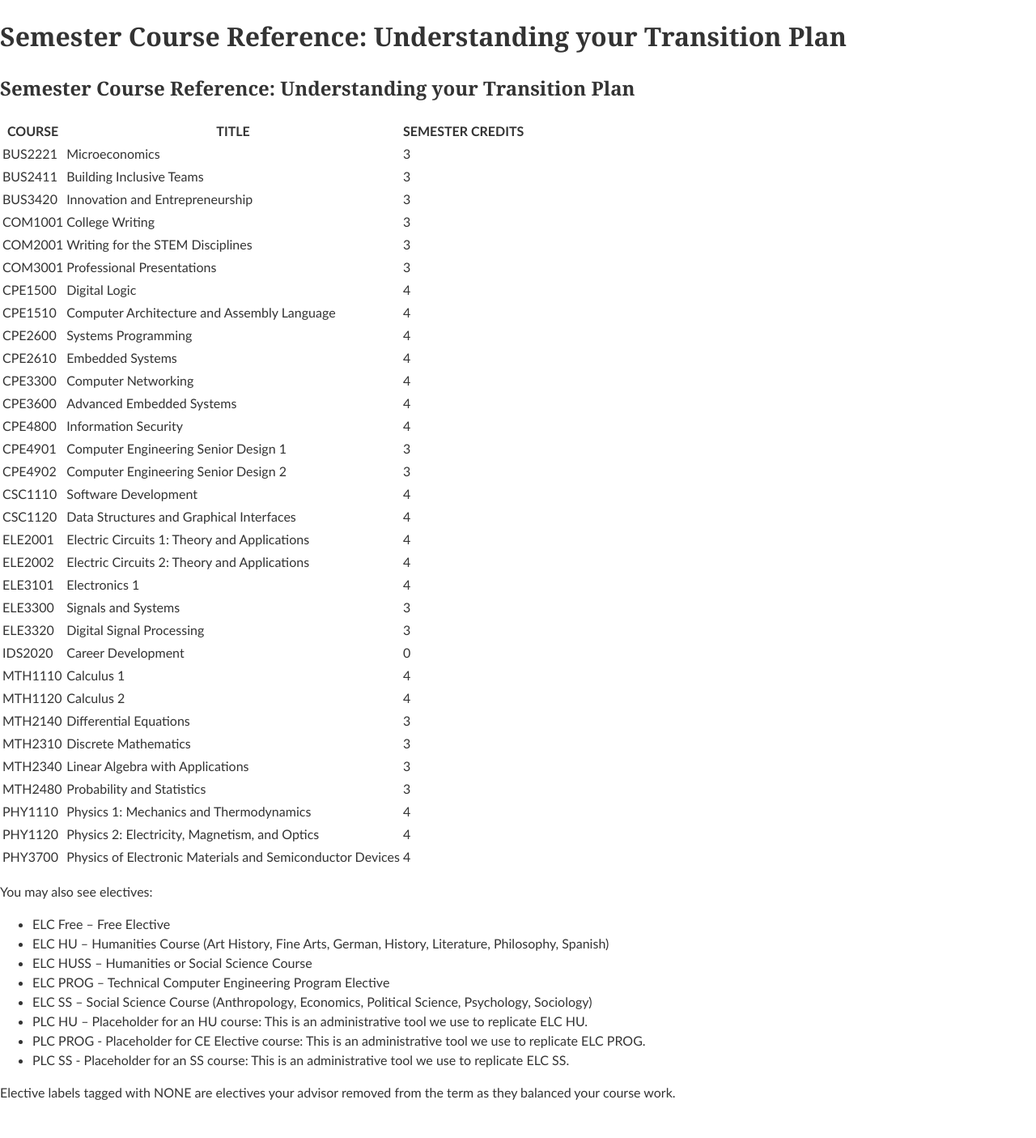
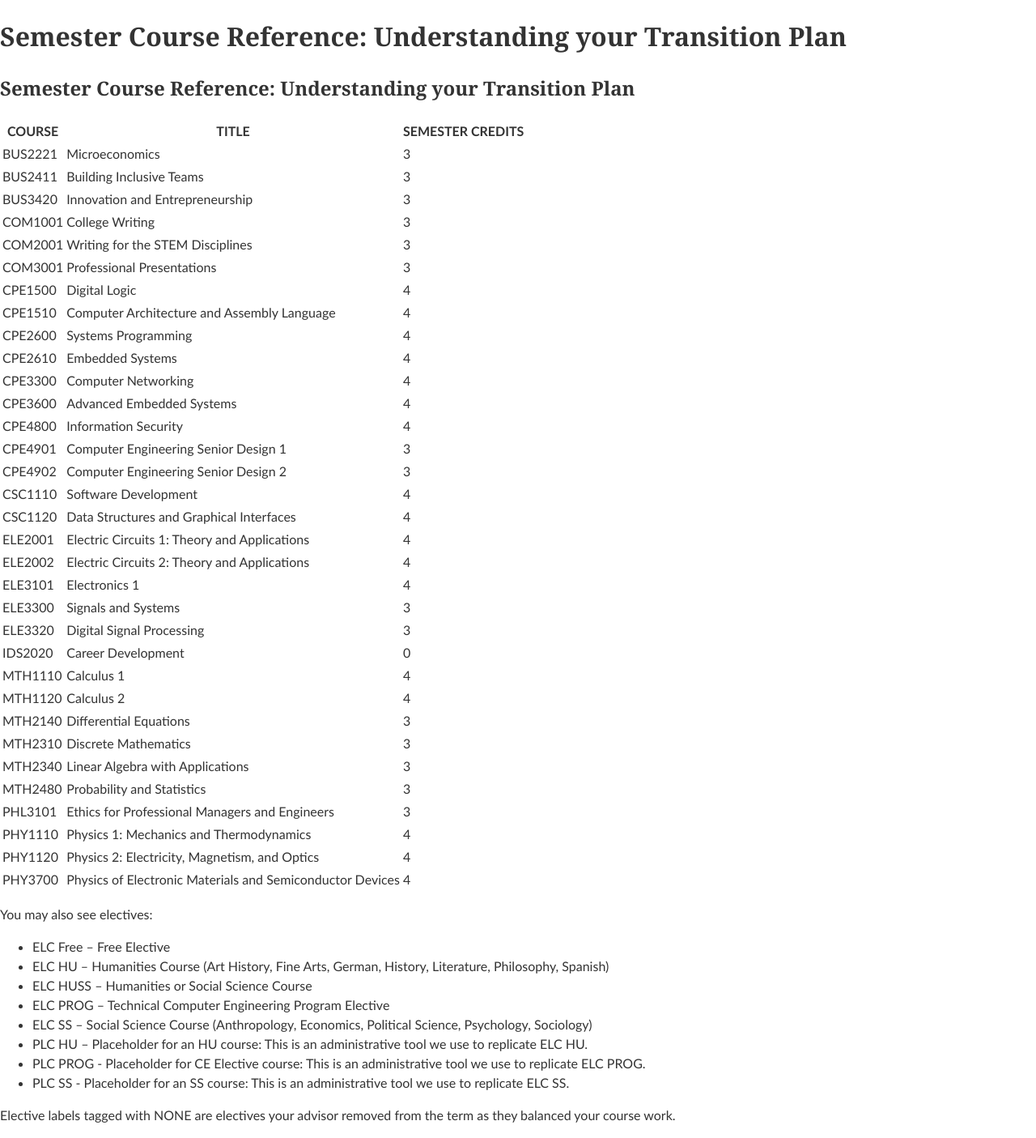
Before and after one commit to edurant/edurant.github.io, a Jekyll site: the page built from advising/semester-transition-ref.md, in a window 1280 px wide. Shown: the whole page at 81% size. Built offline with Jekyll 4.4.1, drawn with Linux system fonts in a browser that asks for light colours; our own code applies the rules of GitHub Pages for plain Markdown files; before the commit the page ends 1377 px from its top, so only the background shows below that.

Commit message:
add ethics to public semester transition list

```diff
--- a/advising/semester-transition-ref.md
+++ b/advising/semester-transition-ref.md
@@ -31,6 +31,7 @@ MTH2140 | Differential Equations | 3
 MTH2310 | Discrete Mathematics | 3
 MTH2340 | Linear Algebra with Applications | 3
 MTH2480 | Probability and Statistics | 3
+PHL3101 | Ethics for Professional Managers and Engineers | 3
 PHY1110 | Physics 1: Mechanics and Thermodynamics | 4
 PHY1120 | Physics 2: Electricity, Magnetism, and Optics | 4
 PHY3700 | Physics of Electronic Materials and Semiconductor Devices | 4
```
